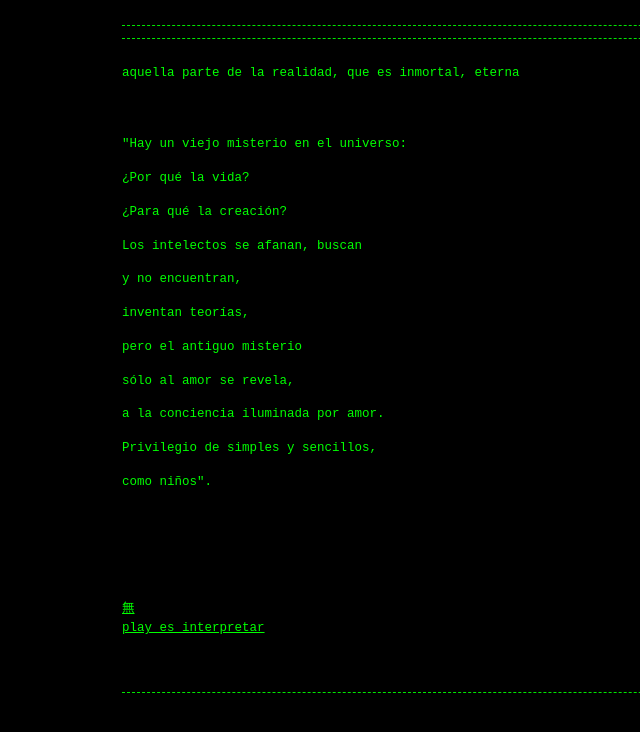
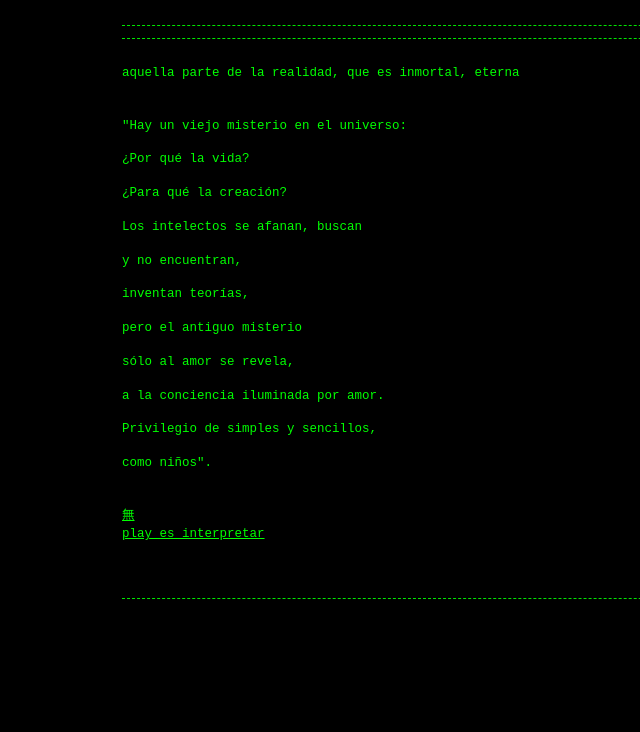
Before and after one commit to Guerrillaradio/el_ruido_de_fondo_de_la_existencia, a Jekyll site: the page built from index.md, in a window 1280 px wide. Shown: the top 732 px of the page, without its empty margins (218-858 px from the left). Built offline with Jekyll 4.4.1, drawn with Linux system fonts in a browser that asks for light colours; our own code applies the rules of GitHub Pages for plain Markdown files.

Commit message:
Update index.md

```diff
--- a/index.md
+++ b/index.md
@@ -1,6 +1,6 @@
 
 <p>aquella parte de la realidad, que es inmortal, eterna
-<div><br></div><br>
+<div><br></div>
 <p>"Hay un viejo misterio en el universo:
 <p>¿Por qué la vida?
 <p>¿Para qué la creación?
@@ -12,7 +12,7 @@
 <p>a la conciencia iluminada por amor.
 <p>Privilegio de simples y sencillos,
 <p>como niños".
-<div><br></div><div><br></div><div><br></div><div><br></div><div><br>
+<div><br></div>
 <div><font color="#00ff00"></font></div><div></div><div><font color="#00ff00"> </font><font color="#00ff00"> </font></div>
 <a href="https://www.youtube.com/watch?v=WyhRL_7Wi5E"><div><font color="#00ff00">無
 </font></div><div></div><div><font color="#00ff00"> </font><font color="#00ff00"> </font></div>
```
